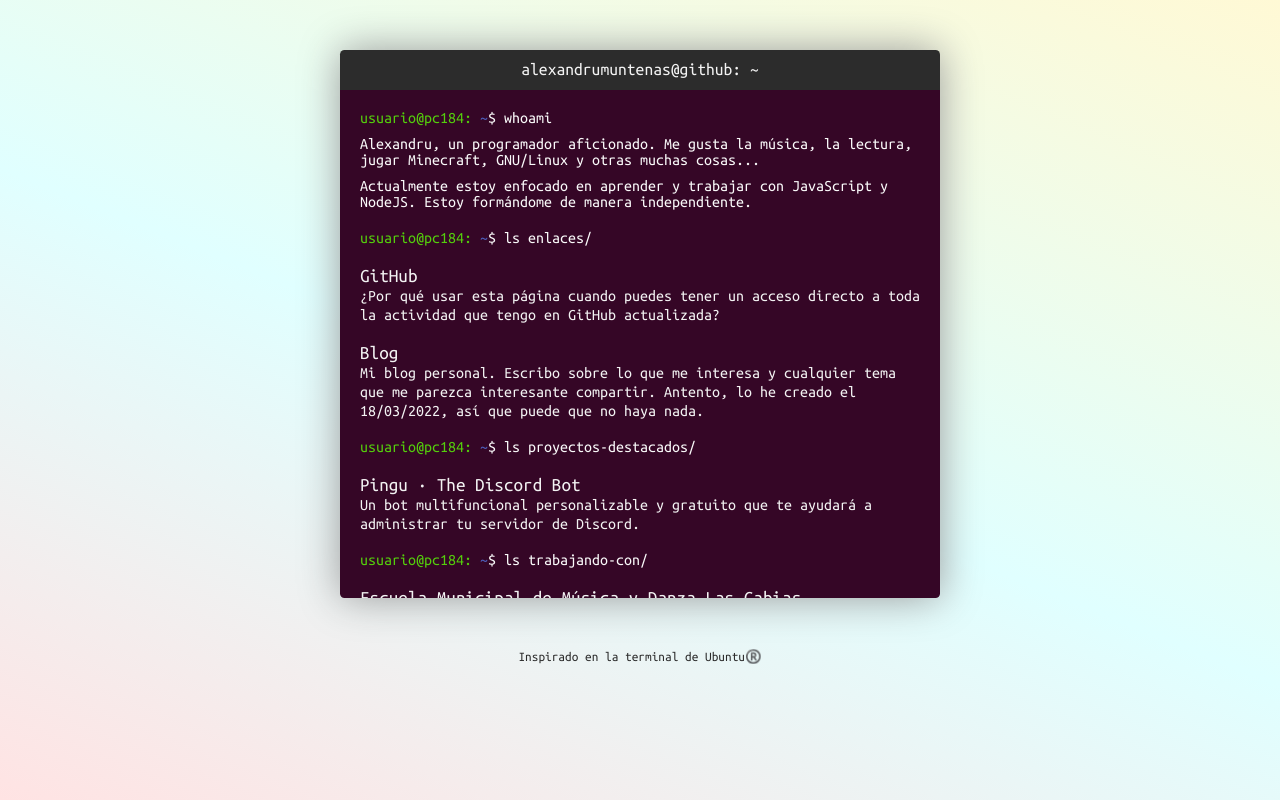
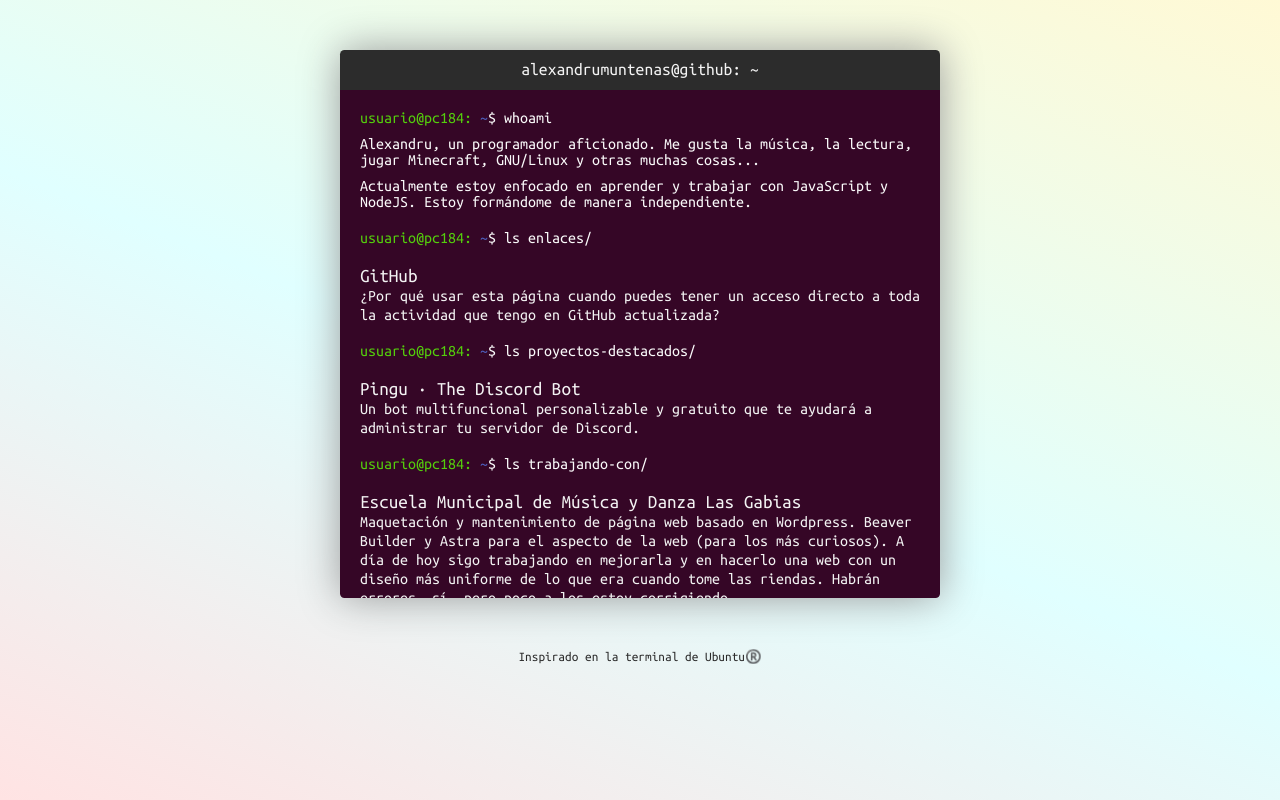
Before and after one commit to alexandrumuntenas/alexandrumuntenas.github.io, a plain HTML site: page index.html in a window 1280 px wide. Drawn offline with Linux system fonts and the light colour scheme.

Commit message:
Update index.html

```diff
--- a/index.html
+++ b/index.html
@@ -187,15 +187,6 @@
               GitHub actualizada?</small>
           </li>
         </a>
-        <a href="https://alexandrumuntenas.medium.com" class="terminal-consola-opcion">
-          <li>
-            <p>Blog</p>
-            <small>
-              Mi blog personal. Escribo sobre lo que me interesa y cualquier tema que me parezca interesante compartir.
-              Antento, lo he creado el 18/03/2022, así que puede que no haya nada.
-            </small>
-          </li>
-        </a>
       </ul>
       <div id="terminal-normal">
         <user>usuario@pc184:</user>
```
